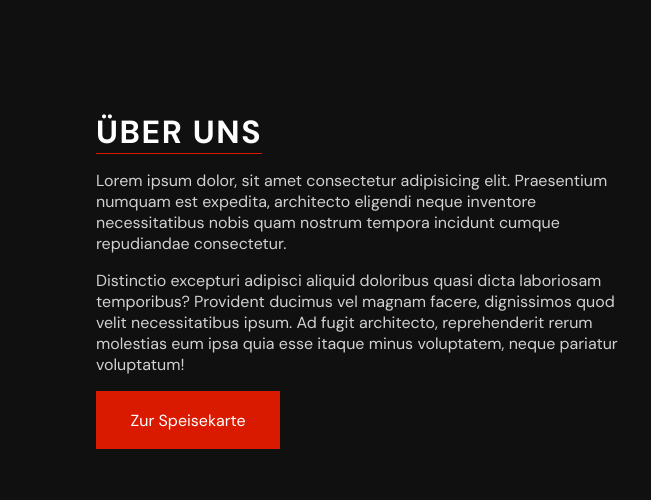
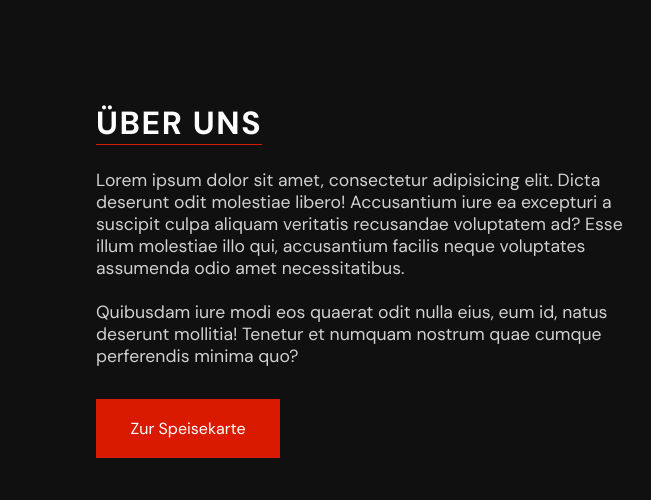
Before and after one commit to andreasschmoranzer/Pizzeria-Mamma-Mia, a plain HTML site: page index.html in a window 1280 px wide. Shown: the part 822-1322 px from the top of the page, 0-651 px from the left. Drawn offline with Linux system fonts and the light colour scheme; a web font is replaced by a local one.

Commit message:
Finalise the about section, once again

```diff
--- a/index.html
+++ b/index.html
@@ -26,19 +26,14 @@
         <section id="about" class="about-container">
           <div class="about-content">
             <h2 class="heading">Über uns</h2>
-            <p class="text">
-              Lorem ipsum dolor, sit amet consectetur adipisicing elit.
-              Praesentium numquam est expedita, architecto eligendi neque
-              inventore necessitatibus nobis quam nostrum tempora incidunt
-              cumque repudiandae consectetur.
-            </p>
-
-            <p class="text">
-              Distinctio excepturi adipisci aliquid doloribus quasi dicta
-              laboriosam temporibus? Provident ducimus vel magnam facere,
-              dignissimos quod velit necessitatibus ipsum. Ad fugit architecto,
-              reprehenderit rerum molestias eum ipsa quia esse itaque minus
-              voluptatem, neque pariatur voluptatum!
+            <p class="about-text">
+              Lorem ipsum dolor sit amet, consectetur adipisicing elit. Dicta
+              deserunt odit molestiae libero! Accusantium iure ea excepturi a
+              suscipit culpa aliquam veritatis recusandae voluptatem ad? Esse
+              illum molestiae illo qui, accusantium facilis neque voluptates
+              assumenda odio amet necessitatibus. <br /><br />Quibusdam iure
+              modi eos quaerat odit nulla eius, eum id, natus deserunt mollitia!
+              Tenetur et numquam nostrum quae cumque perferendis minima quo?
             </p>
             <a href="#" class="cta about-cta">Zur Speisekarte</a>
           </div>
--- a/main.css
+++ b/main.css
@@ -72,6 +72,7 @@ body {
 }
 
 .cta {
+  display: inline-block;
   color: #ffffff;
   background-color: var(--primary-color);
   padding: 1rem 2rem;
@@ -90,36 +91,37 @@ body {
 }
 
 .about-container {
-  display: grid;
+  /* display: grid;
   grid-template-columns: 1fr;
-  gap: 1.5rem;
-  width: 85%;
+  gap: 1.5rem; */
+  max-width: 85%;
   margin: 0 auto;
 }
 
-.about-content {
+/* .about-content {
   display: flex;
   flex-direction: column;
-  gap: 1rem;
-}
+} */
 
 .heading {
   text-transform: uppercase;
   letter-spacing: 0.1rem;
   border-bottom: 1px solid var(--primary-color);
-  width: max-content;
-  margin-top: 1.5rem;
+  width: fit-content;
+  margin: 1.5rem 0 1.5rem 0;
 }
 
-.text {
+.about-text {
   color: var(--text-color);
 }
 
 .about-cta {
-  width: max-content;
+  margin-top: 2rem;
+  width: fit-content;
 }
 
 .about-gallery {
+  margin-top: 2rem;
   width: 100%;
   display: flex;
   gap: 0.6rem;
@@ -161,6 +163,10 @@ body {
   .cta {
     padding: 1.1rem 2.1rem;
   }
+
+  .about-text {
+    font-size: 1.1rem;
+  }
 }
 
 @media only screen and (min-width: 992px) {
@@ -174,6 +180,7 @@ body {
   }
 
   .about-container {
+    display: grid;
     grid-template-columns: 1fr 1fr;
     align-items: center;
     margin-top: 6rem;
@@ -185,6 +192,7 @@ body {
   }
 
   .about-gallery {
+    margin-top: 0;
     gap: 1rem;
   }
 
@@ -192,3 +200,9 @@ body {
     gap: 1rem;
   }
 }
+
+@media only screen and (min-width: 1400px) {
+  .about-container {
+    max-width: 1200px;
+  }
+}
```
